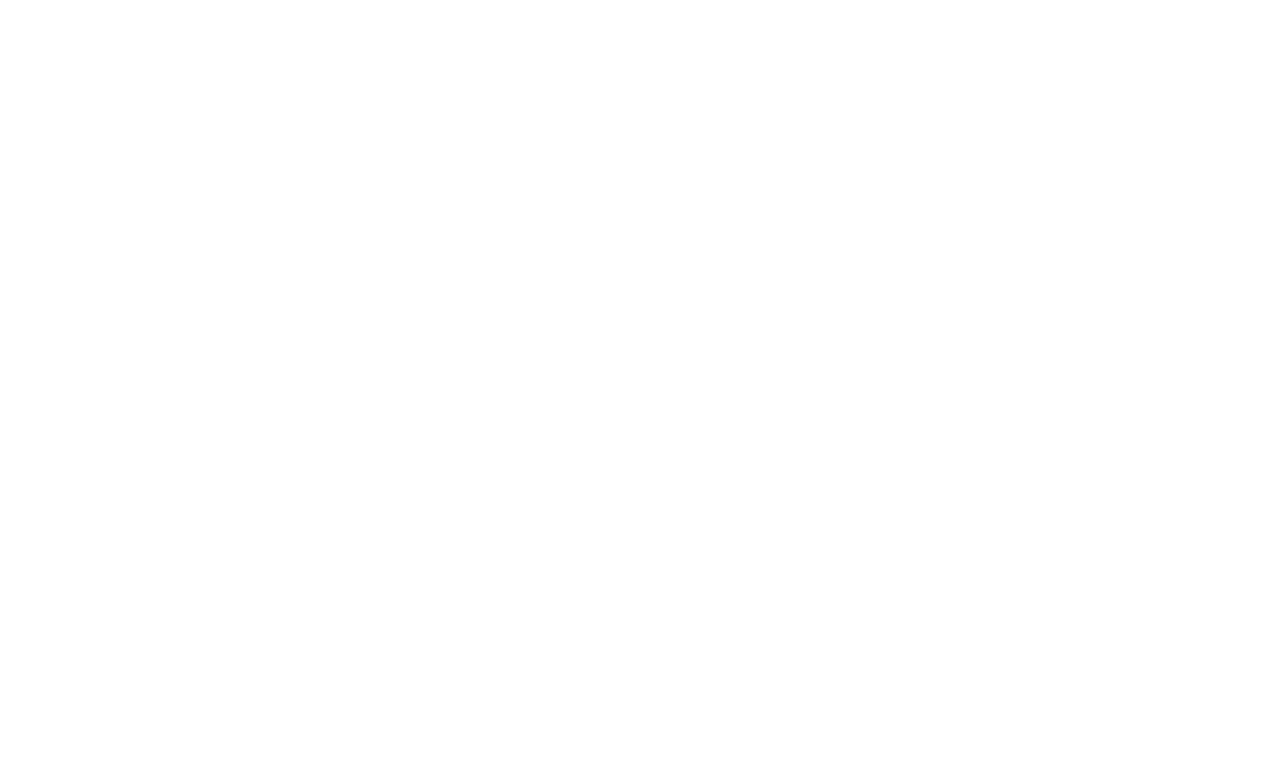
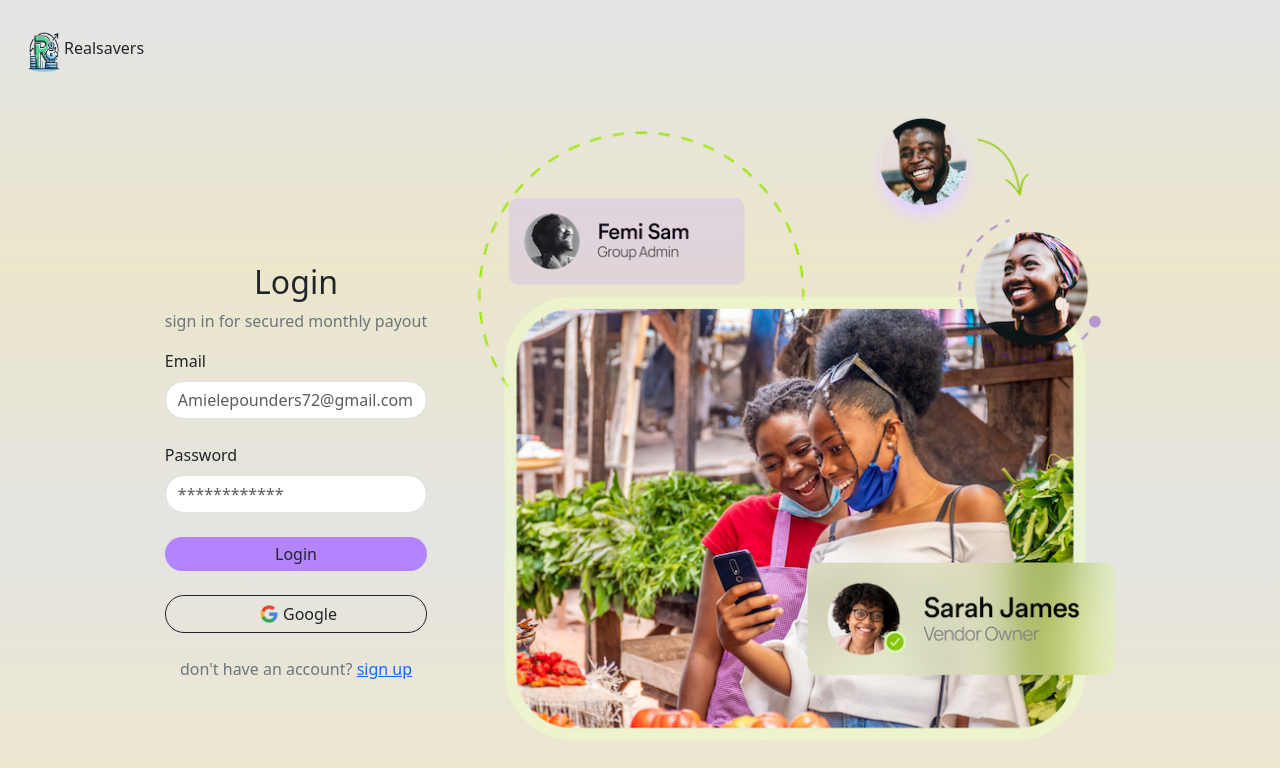
Before and after one commit to onlybolu/ajo, a React (Vite) app: page /login in a window 1280 px wide. Before the commit this address had no page. Shown: the top 768 px of the page. Built offline with nearby package versions, Linux system fonts and the light colour scheme.

Commit message:
Update App.jsx

```diff
--- a/src/App.jsx
+++ b/src/App.jsx
@@ -2,6 +2,7 @@
 import { BrowserRouter as Router,Route, Routes } from 'react-router-dom'
 import Home from './component/pages/Home'
 // import Login from './component/Authentication/login'
+import Login from './component/Authentication/Login'
 import Signup from './component/Authentication/Signup'
 import "bootstrap/dist/css/bootstrap.min.css";
 function App() {
@@ -11,7 +12,7 @@
     <Router>
       <Routes>
         <Route exact path="/" element={<Home />} />
-        {/* <Route exact path="/login" element={<Login/>} /> */}
+        <Route exact path="/login" element={<Login/>} />
         <Route exact path="/signup" element={<Signup />} />
       </Routes>
     </Router>
```
